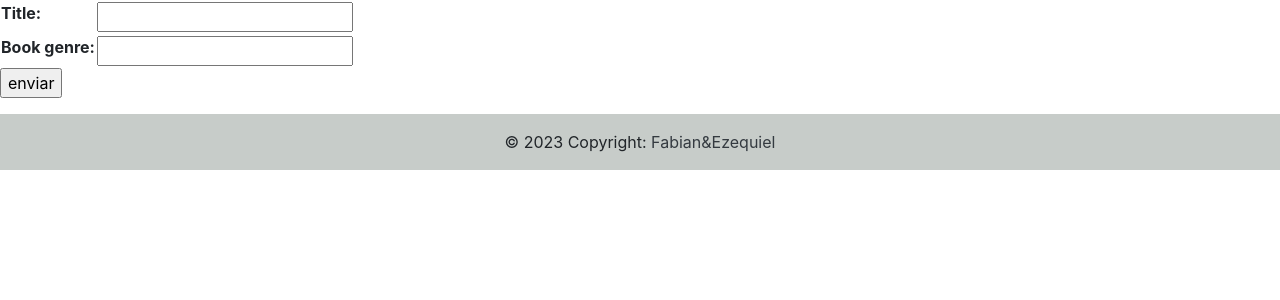
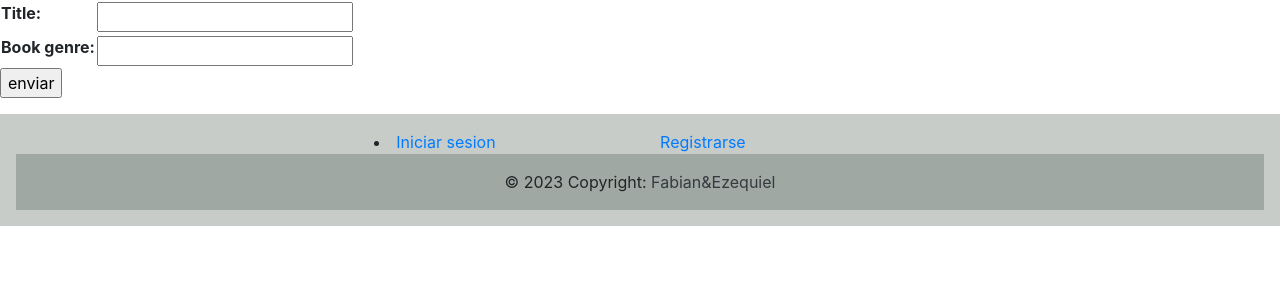
Before and after one commit to Equigonz/Primera-entrega-Trabajo-Final, a Django app: page /create_book/ in a window 1280 px wide; the page is wider, and only the part inside the window is pictured. Shown: the part 104-404 px from the top of that part. Run offline with Django 4.2, Linux system fonts and the light colour scheme.

Commit message:
login con teclas

```diff
--- a/Desafio_final/Desafio_final/settings.py
+++ b/Desafio_final/Desafio_final/settings.py
@@ -114,3 +114,5 @@ STATIC_URL = 'static/'
 # https://docs.djangoproject.com/en/4.0/ref/settings/#default-auto-field
 
 DEFAULT_AUTO_FIELD = 'django.db.models.BigAutoField'
+
+LOGIN_URL = "login.html"
--- a/Desafio_final/Desafio_final/urls.py
+++ b/Desafio_final/Desafio_final/urls.py
@@ -1,6 +1,7 @@
 from django.contrib import admin
 from django.urls import path, include
 from users.views import login_request, register
+from django.contrib.auth.views import LogoutView
 from catalog.views import create_book, list_book, list_ebook,list_audiobook, search_books, create_ebook, create_audiobook, delete_book, delete_ebook, delete_audiobook, update_book, update_ebook, update_audiobook, index, Detail_books
 urlpatterns = [
 
@@ -21,5 +22,6 @@ urlpatterns = [
     path('update_audiobook/<int:pk>/', update_audiobook, name = 'update_audiobook'),
     path("detail_books/", Detail_books.as_view(), name = "detail_books"),
     path("login/", login_request, name = "login"),
-    path("register/", register, name = "Register")
+    path("register/", register, name = "Register"),
+    path("logout/", LogoutView.as_view(template_name = "logout.html"), name = "logout")
     ]
--- a/Desafio_final/catalog/views.py
+++ b/Desafio_final/catalog/views.py
@@ -5,10 +5,12 @@ from django.shortcuts import render, redirect
 from catalog.models import Books, Ebooks, Audiobooks
 from catalog.forms import Formulario_create_book, Formulario_create_ebook, Formulario_create_audiobook
 from django.views.generic import DetailView
+from django.contrib.auth.decorators import login_required
 
 
 
 # Create your views here.
+
 def create_book(request):
 
     if request.method == "POST":
@@ -26,7 +28,7 @@ def create_book(request):
         context = {"form_book": form_book}
         return render(request,"create_book.html", context=context)
 
-
+@login_required
 def list_book(request):
     books = Books.objects.all()
     context = {
--- a/Desafio_final/templates/base.html
+++ b/Desafio_final/templates/base.html
@@ -65,11 +65,31 @@
         bloque por defecto
     {% endblock %}
 
-    <footer class="bg-light text-center text-lg-start">
-        <!-- Copyright -->
+    <footer
+    class="bg-light text-center text-lg-start">
+
+
+    <div class="text-center p-3" style="background-color: rgba(3, 25, 8, 0.2);">
+            <li class="nav-item">
+
+
+                {% if request.user.is_authenticated %}
+
+                <a  href="/logout/" style="margin-right: 10rem ;">Salir de la sesion</a>
+                {% else %}
+                <a  href="/login/" style="margin-right: 10rem ;">Iniciar sesion</a>
+
+                <a  href="/register/" style="margin-right: 10rem ;">Registrarse</a>
+
+                {% endif %}
+
+            <!-- Copyright -->
         <div class="text-center p-3" style="background-color: rgba(3, 25, 8, 0.2);">
             © 2023 Copyright:
-            <a class="text-dark" href="https://mdbootstrap.com/">Fabian&Ezequiel</a>
+            <a class="text-dark" href="">Fabian&Ezequiel</a>
+            </li>
+
+
         </div>
         <!-- Copyright -->
     </footer>
--- a/Desafio_final/users/views.py
+++ b/Desafio_final/users/views.py
@@ -1,6 +1,7 @@
 from django.shortcuts import render, redirect
 
 from django.contrib.auth.forms import AuthenticationForm, UserCreationForm
+
 from django.contrib.auth import login, logout, authenticate
 
 def login_request(request):
```
Also changed, not shown: Desafio_final/templates/logout.html (added, +11 -0 lines), Desafio_final/db.sqlite3.
